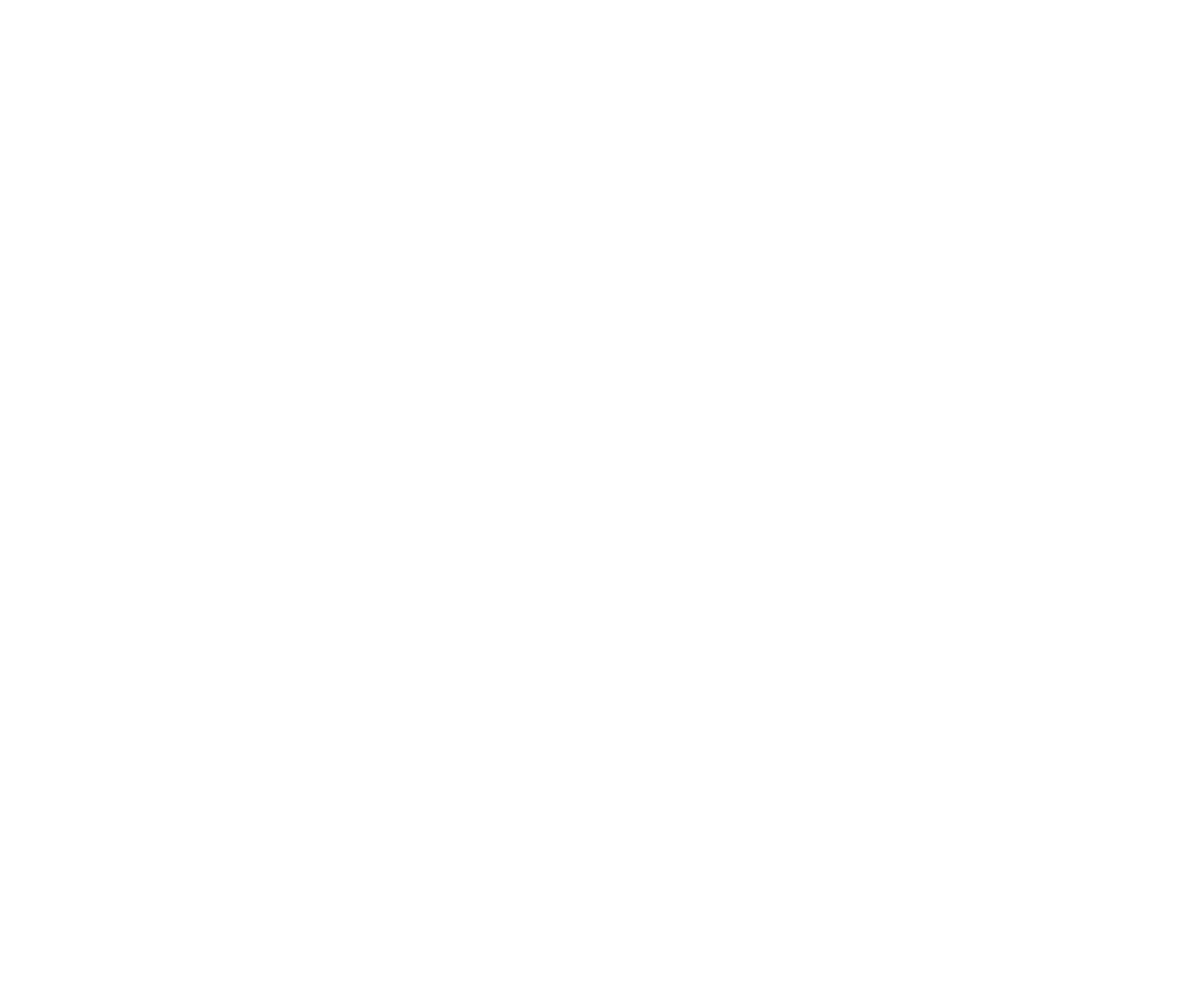
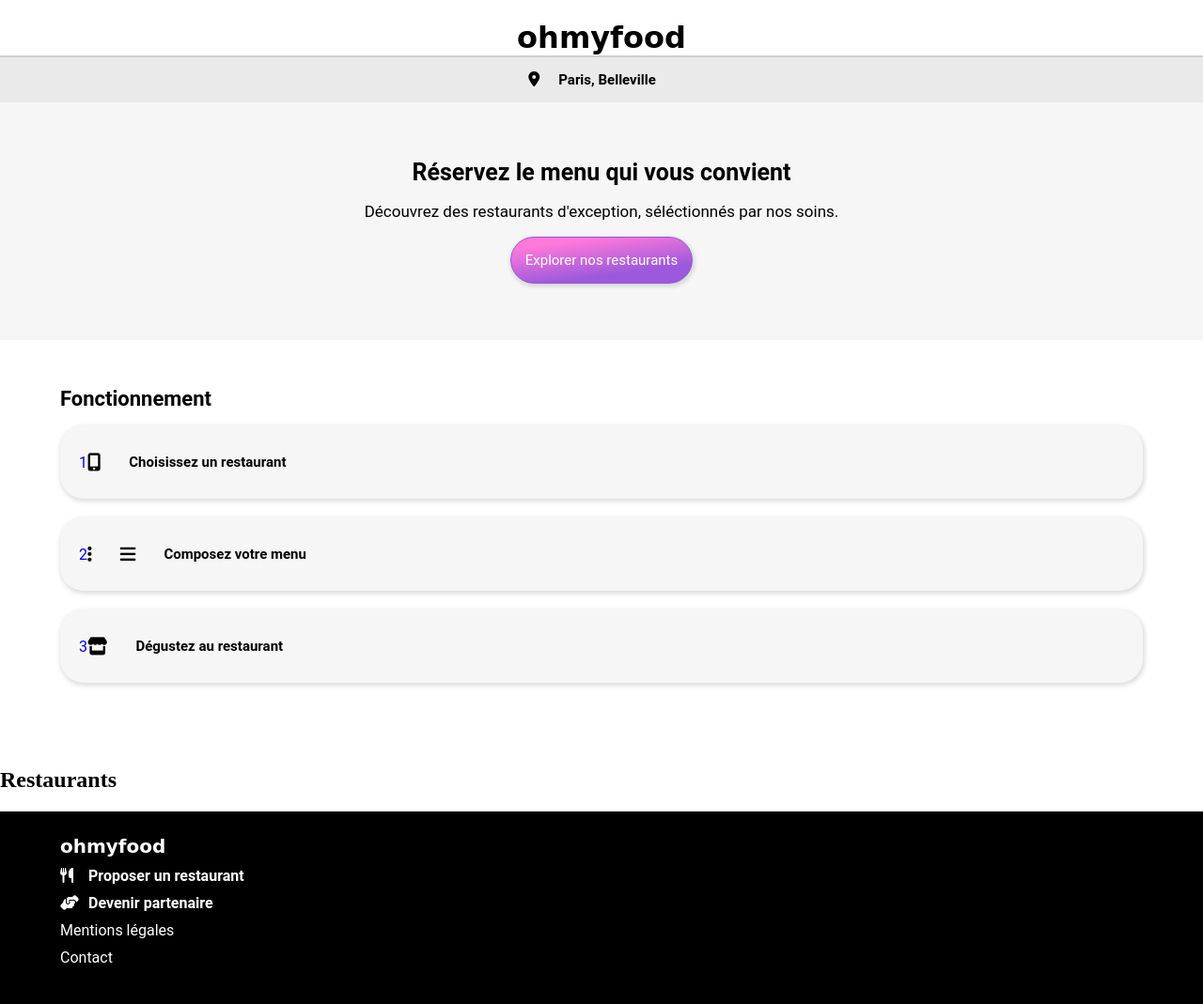
Before and after one commit to Kagaaaaaa/StevenLin_3_09092021, a website: page index.html in a window 1280 px wide. Shown: the whole page at 94% size. Before the commit the page ends 800 px from the top, so only its background shows below. Drawn offline with Linux system fonts and the light colour scheme; a web font is replaced by a local one.

Commit message:
debut du projet header nav footer fait

```diff
--- /dev/null
+++ b/SASS/Layout/_footer.scss
@@ -0,0 +1,31 @@
+footer{
+    background-color: black;
+    font-family: $primary-font-family;
+    color: #FFFFFF;
+    padding: 25px 0 30px 0;
+    h3{
+        font-family: $secondary-font-family;
+        font-size: 20px;
+        width: 90%;
+        margin: auto;
+    }
+    p{
+        margin: 10px 0;
+    }
+    .footer_container{
+        width: 90%;
+        margin: auto;
+        a{
+            text-decoration: none;
+            color: white;
+        }
+        .bold{
+            font-weight: bold;
+            i{
+                width: 10px;
+                margin-right: 20px;
+            }
+        }
+    }
+
+}
--- /dev/null
+++ b/SASS/main.scss
@@ -0,0 +1,7 @@
+@import './base/_base';
+@import './Utils/mixins';
+@import './Utils/variables';
+@import './base/typography';
+@import './Layout/header';
+@import './Components/buttons';
+@import './Layout/footer';
--- a/index.html
+++ b/index.html
@@ -1,19 +1,84 @@
 <!DOCTYPE html>
-    <html lang="en">
+    <html lang="fr">
 
         <head>
             <meta charset="UTF-8" />
             <meta name="viewport" content="width=device-width, initial-scale=1.0">
             <title>Ohmyfood</title>
-            <link rel="stylesheet" type="text/css" href="CSS/styles.css">
+            <link rel="stylesheet" type="text/css" href="./css/style.css">
             <style>
-                @import url('');
+                @import url('https://fonts.googleapis.com/css2?family=Shrikhand&display=swap');
             </style>
             <script src="https://kit.fontawesome.com/a9244ef5b1.js" crossorigin="anonymous"></script>
         </head>
 
         <body>
+            <header>
+                <h1>ohmyfood</h1>
+                <div class="localisation">
+                    <i class="fas fa-map-marker-alt"></i>
+                    <p>Paris, Belleville</p>
+                </div>
+                <div class="main_header">
+                    <span>Réservez le menu qui vous convient</span>
+                    <p>Découvrez des restaurants d'exception, séléctionnés par nos soins.</p>
+                    <button><a href="#">Explorer nos restaurants</a></button>
+                </div>
 
+                <nav>
+                    <span>Fonctionnement</span>
+                    <ul>
+                        <li>
+                            <a href="#">
+                                <span>1</span>
+                                <i class="fas fa-mobile-alt"></i>
+                                <p>Choisissez un restaurant</p>
+                            </a>
+                        </li>
+                        <li>
+                            <a href="#">
+                                <span>2</span>
+                                <i class="fas fa-ellipsis-v"></i>
+                                <i class="fas fa-bars"></i>
+                                <p>Composez votre menu</p>
+                            </a>
+                        </li>
+                        <li>
+                            <a href="#">
+                                <span>3</span>
+                                <i class="fas fa-store"></i>
+                                <p>Dégustez au restaurant</p>
+                            </a>
+                        </li>
+                    </ul>
+                </nav>
+            </header>
+
+            <div>
+                <h2>Restaurants</h2>
+                <div class="restaurants_card">
+
+                </div>
+                <div class="restaurants_card">
+
+                </div>
+                <div class="restaurants_card">
+
+                </div>
+                <div class="restaurants_card">
+
+                </div>
+            </div>
+
+            <footer>
+                <h3>ohmyfood</h3>
+                <div class="footer_container">
+                    <p class="bold"><i class="fas fa-utensils"></i>Proposer un restaurant</p>
+                    <p class="bold"><i class="fas fa-hands-helping"></i>Devenir partenaire</p>
+                    <p>Mentions légales</p>
+                    <p><a href="mailto: slin2505@gmail.com">Contact</a></p>
+                </div>
+            </footer>
         </body>
 
     </html>
--- a/package.json
+++ b/package.json
@@ -4,7 +4,8 @@
   "description": "ohmyfood",
   "main": "index.js",
   "scripts": {
-    "test": "echo \"Error: no test specified\" && exit 1"
+    "sass": "sass --watch ./sass/main.scss:./css/style.css --style expanded",
+    "prefix": "postcss css/styles.css -use autoprefixer -d CSS/prefixed/"
   },
   "repository": {
     "type": "git",
@@ -12,6 +13,7 @@
   },
   "author": "Steven Lin",
   "license": "ISC",
+  "browserlist": "last 4 versions",
   "bugs": {
     "url": "https://github.com/Kagaaaaaa/StevenLin_3_09092021/issues"
   },
```
Also changed, not shown: CSS/prefixed/styles.css (added), CSS/style.css (added), 1 other file.
